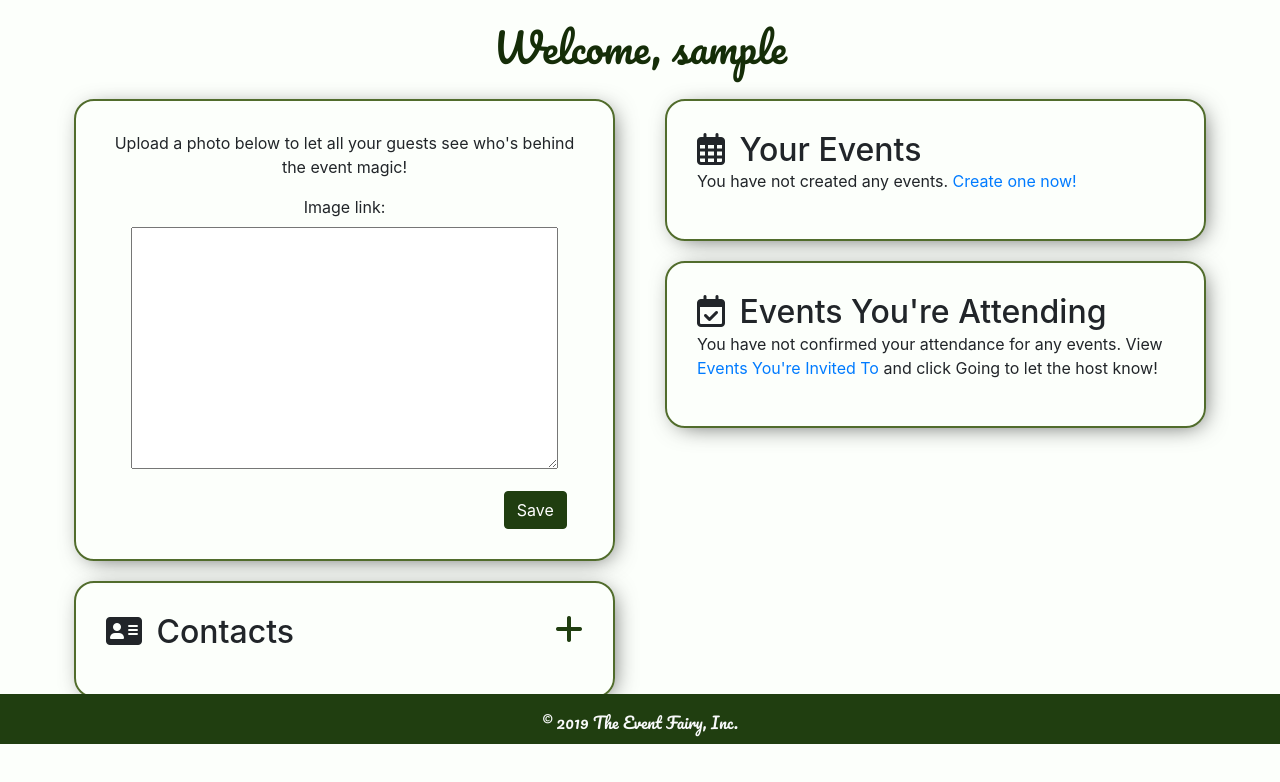
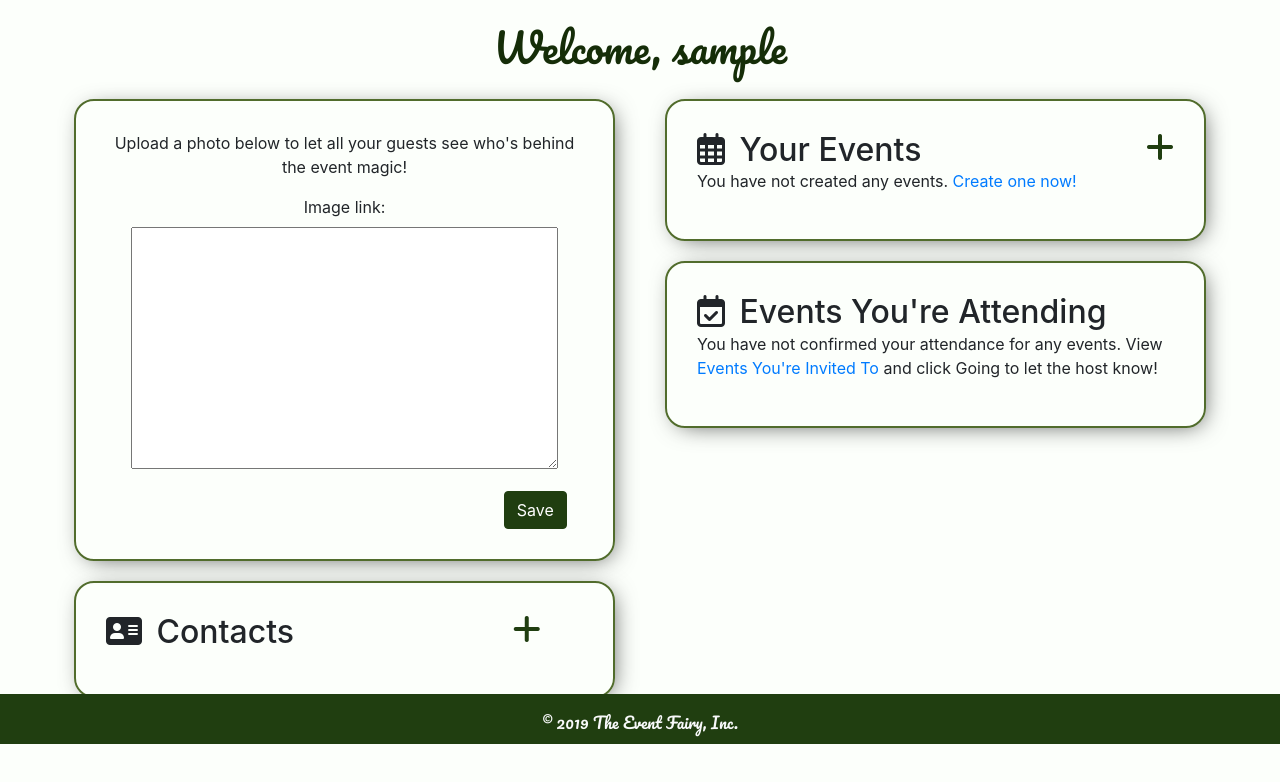
Before and after one commit to tranln025/the-event-fairy, a Django app: page /accounts/profile/ in a window 1280 px wide. Shown: the part 56-838 px from the top of the page. Run offline with Django 3.2, Linux system fonts and the light colour scheme; the visitor is signed in with stand-in values (Sample User, id 1); data that the repository does not hold is empty; some libraries are stand-ins or nearby versions.

Commit message:
Adds Create Event button on Profile

```diff
--- a/project_2_app/static/css/main.css
+++ b/project_2_app/static/css/main.css
@@ -185,6 +185,11 @@ img {
     text-align: right;
 }
 
+.create-event {
+    text-align: right;
+    width: 30%;
+}
+
 .list-group {
     margin-top: 15px;
 }
--- a/project_2_app/templates/profile.html
+++ b/project_2_app/templates/profile.html
@@ -29,11 +29,11 @@
 
             <div class="profile-section contacts">
                 <div class="row">
-                    <div class="col">
+                    <div class="col-9">
                         <i class="fas fa-address-card fa-2x"></i>
                         <h2 class="profile-section-header">Contacts</h2>
                     </div>
-                    <div class="col add-contact">
+                    <div class="col-2 add-contact">
                         <a href="{% url 'contact_add' %}"><i class="fas fa-plus fa-2x"></i></a>
                     </div>
                 </div>
@@ -52,8 +52,15 @@
 
         <section class="profile-events col-md">
             <div class="profile-section events-created">
-                <i class="far fa-calendar-alt fa-2x"></i>
-                <h2 class="profile-section-header">Your Events</h2>
+                <div class="row">
+                    <div class="col-9">
+                        <i class="far fa-calendar-alt fa-2x"></i>
+                        <h2 class="profile-section-header">Your Events</h2>
+                    </div>
+                    <div class="col-3 create-event">
+                        <a href="{% url 'event_create' %}"><i class="fas fa-plus fa-2x"></i></a>
+                    </div>
+                </div>
                 {% if created_events %}
                     {% for event in created_events %}
                         <div class="list-group">
```
